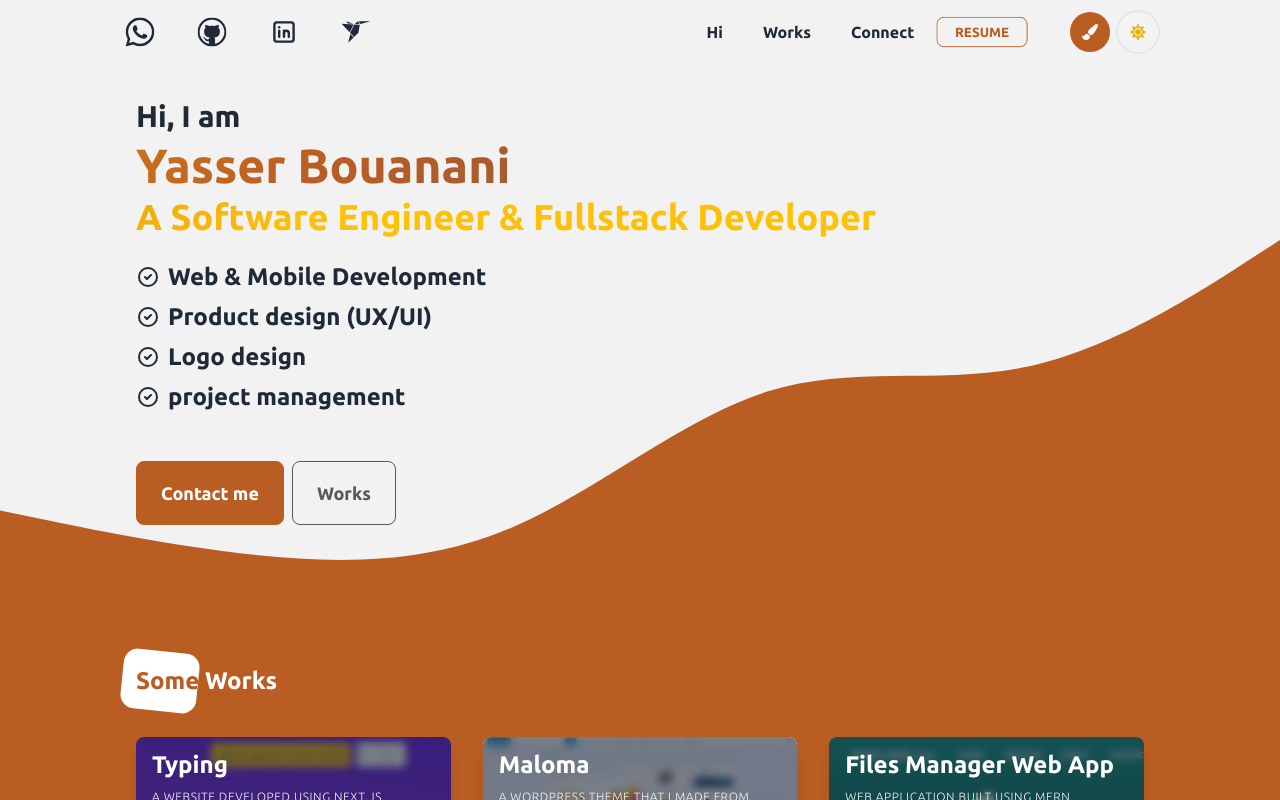
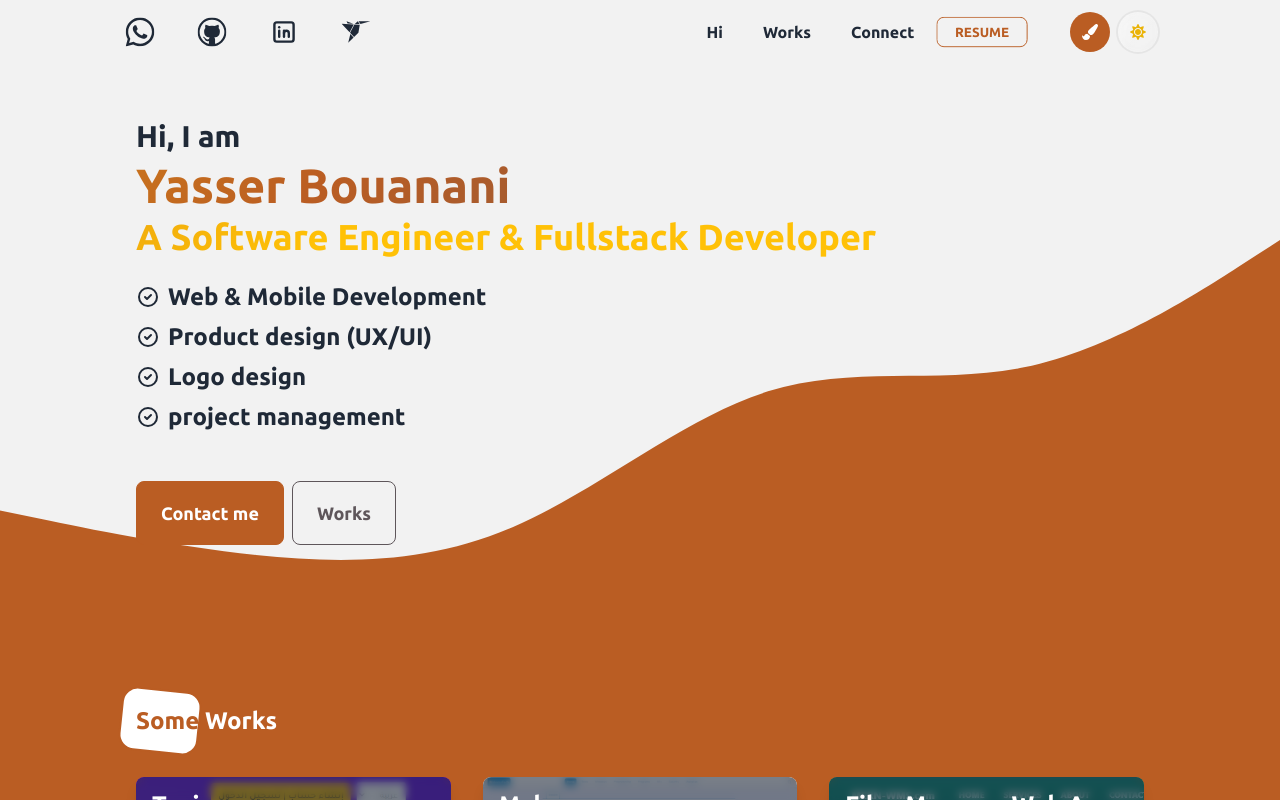
Before and after one commit to bouanani-yasser/my-portfolio, a Next.js app: page / in a window 1280 px wide. Built offline with nearby package versions, Linux system fonts and the light colour scheme.

Commit message:
added padding to hi section

```diff
--- a/components/Hi.tsx
+++ b/components/Hi.tsx
@@ -24,9 +24,9 @@ const Hi: FC = () => {
    };
 
    return (
-      <div className="relative -z-20 m-0 overflow-x-clip h-fit" id="hi">
+      <div className="relative m-0 overflow-x-clip h-fit" id="hi">
          <motion.div
-            className="px-10 py-5 w-full"
+            className="px-10 py-10 w-full"
             variants={container}
             initial="hidden"
             animate="show"
```
